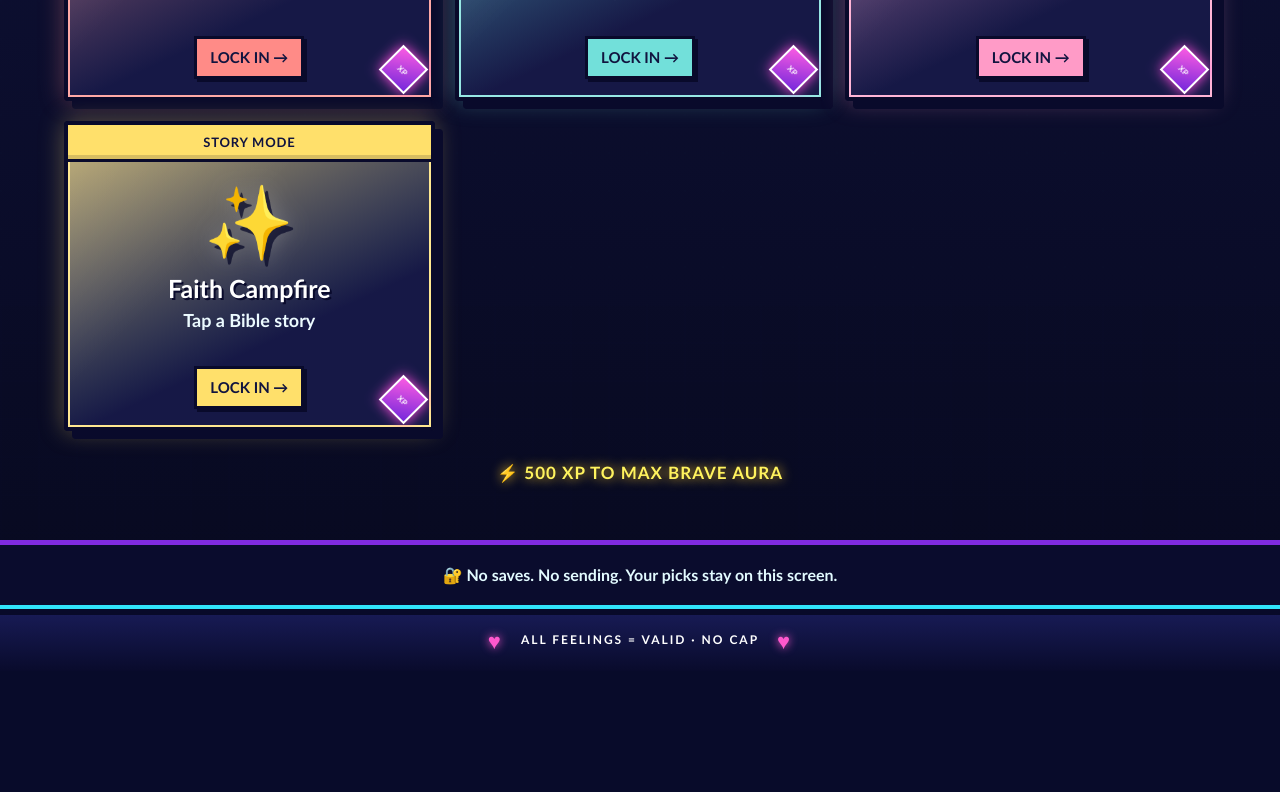
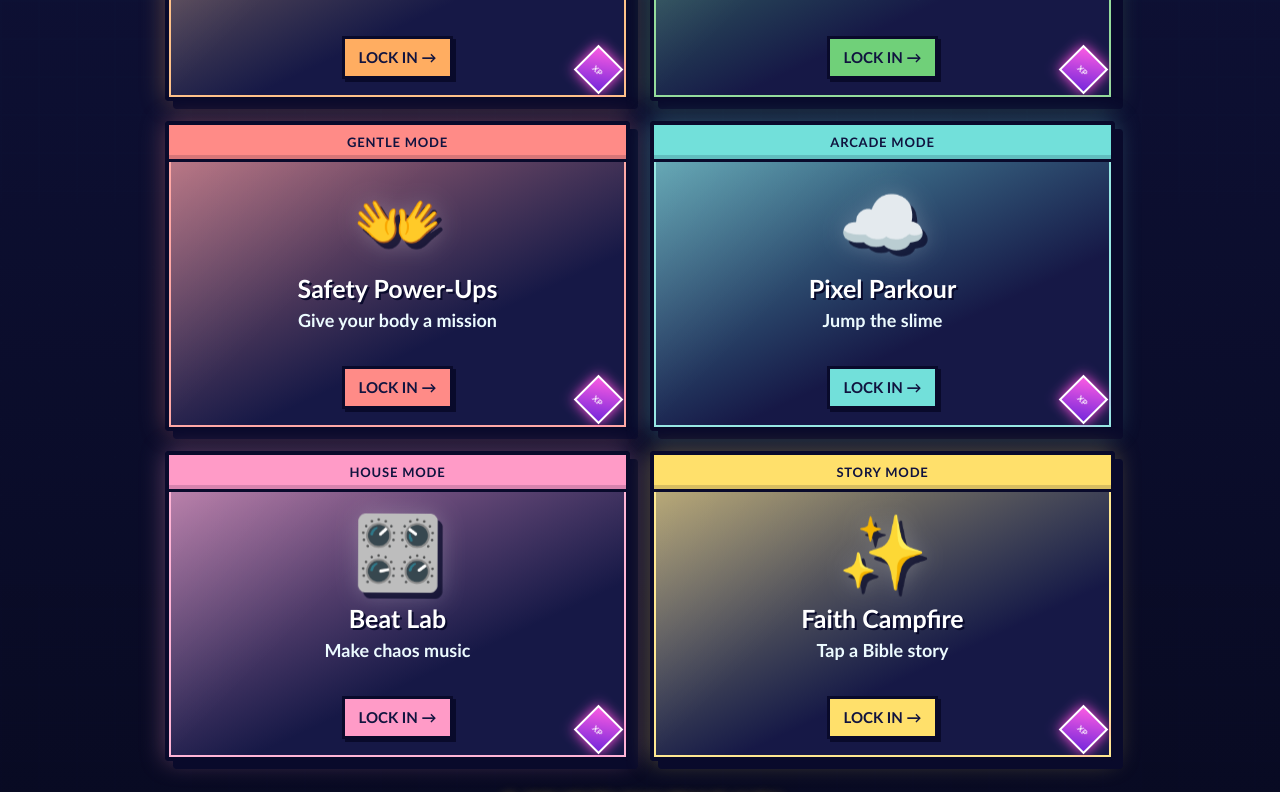
Before and after one commit to CareSignals/brave-blocks, a Next.js app: page /brave-blocks/ in a window 1280 px wide. Shown: the part 2660-3452 px from the top of the page. Before the commit the page ends 3331 px from the top, so only its background shows below. Built offline with nearby package versions, Linux system fonts and the light colour scheme.

Commit message:
Balance Quest Map into two columns

```diff
--- a/app/globals.css
+++ b/app/globals.css
@@ -1462,3 +1462,10 @@ button,a{
   .breathing-dragon{width:220px;transform:scale(.9);margin:-1px auto -12px}
   .breath-orb{width:155px;height:155px}
 }
+
+/* QUEST MAP — ten modules stay balanced as five rows of two */
+.quest-grid{
+  grid-template-columns:repeat(2,minmax(0,1fr));
+  max-width:950px;
+}
+.quest-card:last-child{grid-column:auto}
```
